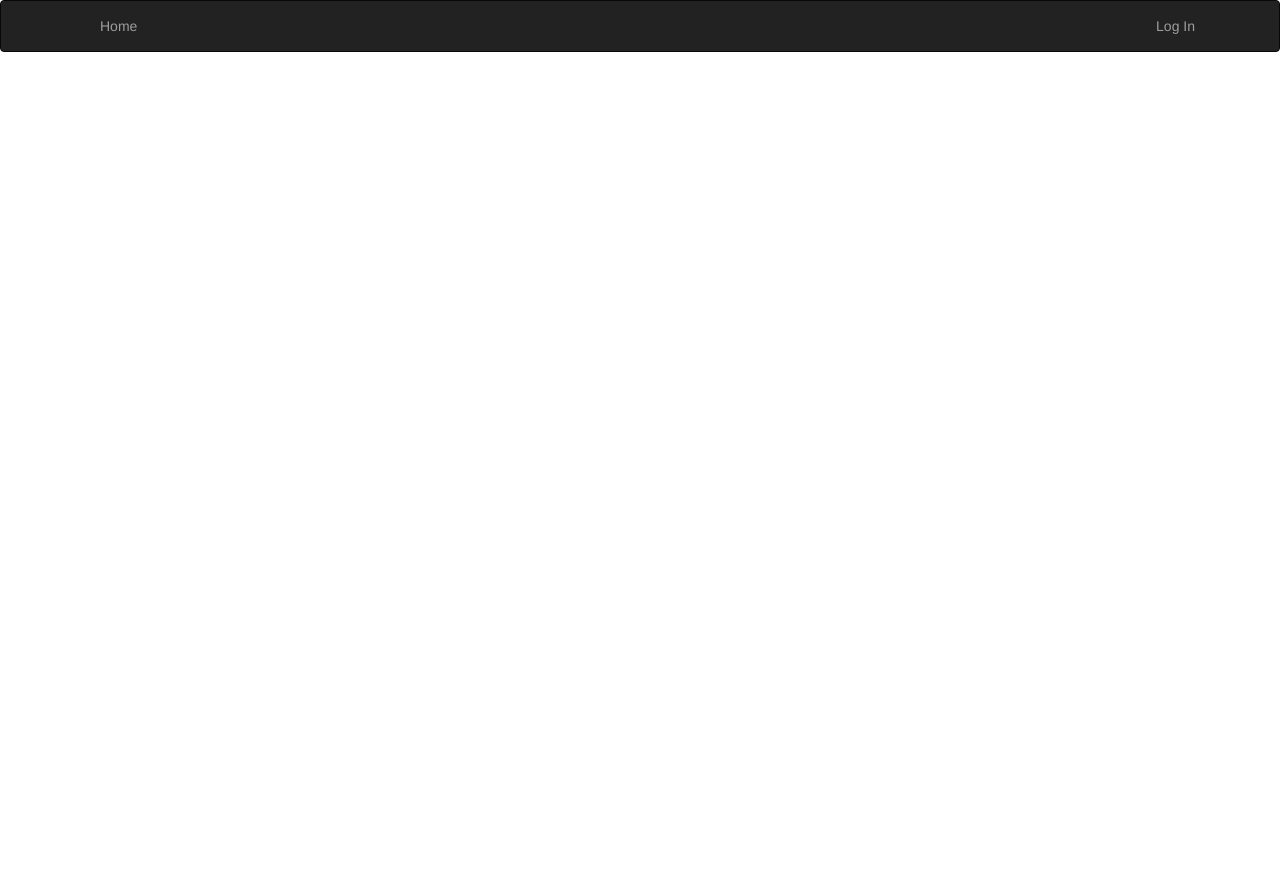
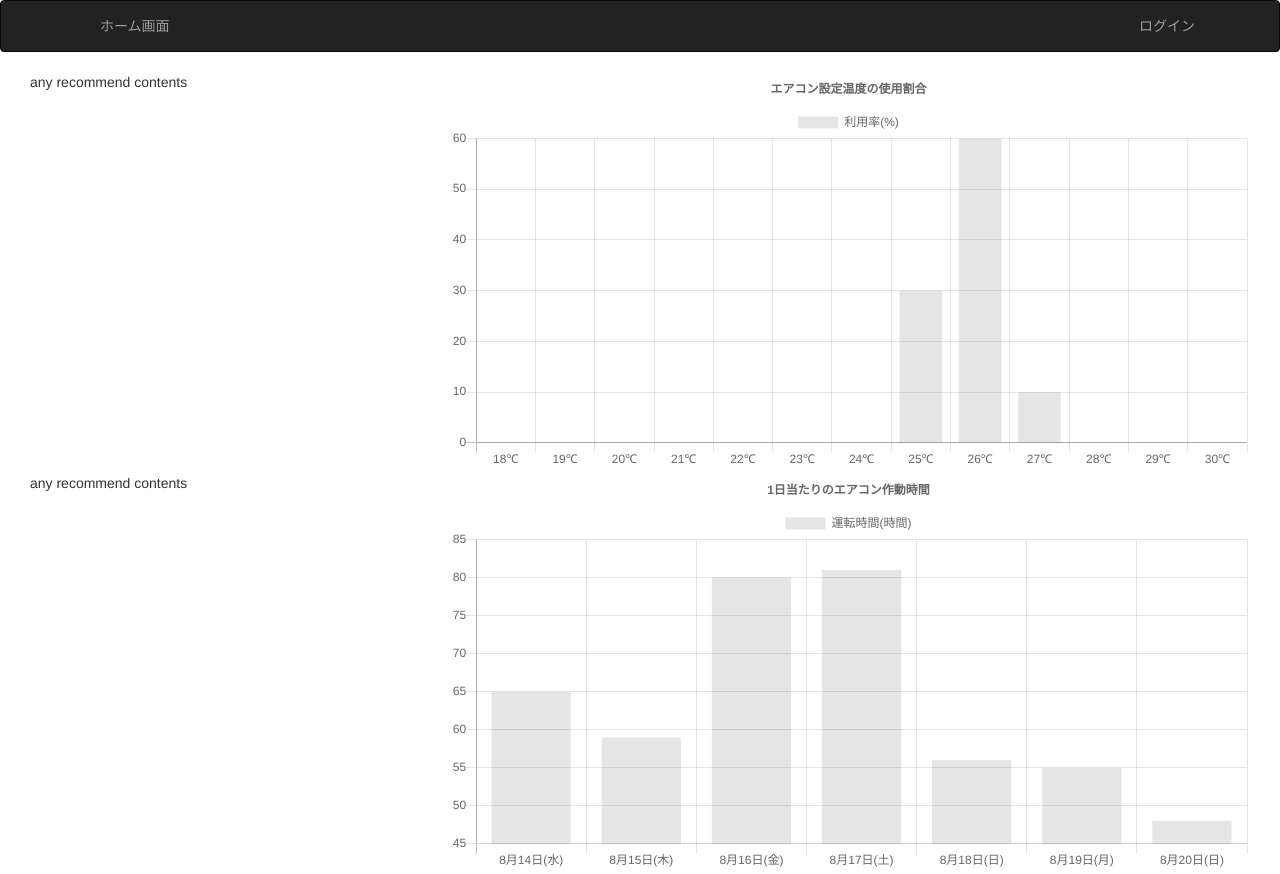
Before and after one commit to momotaro98/HEMS_Recommedation_Page, a Flask app: page / in a window 1280 px wide. Before the commit the page ends 800 px from the top, so only its background shows below. Run offline with Flask 2, Linux system fonts and the light colour scheme; some libraries are stand-ins or nearby versions.

Commit message:
add basic design?

```diff
--- a/app/static/css/default.css
+++ b/app/static/css/default.css
@@ -2,23 +2,3 @@
     background-color: #fff;
     border-radius: 15px;
 }
-
-.col-md-4{
-    background-color: #fff;
-    padding-top: 15px;
-    padding-bottom: 15px;
-    border-radius: 15px;
-    margin: 0 auto;
-}
-
-#org_container {
-     min-height: 100%;
-     height: 100%;
-     width: 95%;
-     margin: 0 auto;
-     overflow: hidden;
-     background-color: #ddd;
-     border-radius: 15px;
-     padding: 0 10px;
-     box-shadow: 0 0 3px rgba(0,0,0,0.5);
- }
--- /dev/null
+++ b/app/static/js/graphs.js
@@ -0,0 +1,63 @@
+(function(){
+	// 設定温度
+	var settemp_data_out = {
+	  labels: settemp_lables,
+	  datasets: [
+		{
+		  label: '利用率(%)',
+		  hoverBackgroundColor: "rgba(255,99,132,0.3)",
+		  data: settemp_data,
+		}
+	  ]
+	};
+
+	//「オプション設定」
+	var options = {
+	  title: {
+		display: true,
+		text: 'エアコン設定温度の使用割合'
+	  }
+	};
+
+	var canvas = document.getElementById('settemp');
+	var chart = new Chart(canvas, {
+
+	  type: 'bar',  //グラフの種類
+	  data: settemp_data_out,  //表示するデータ
+	  options: options  //オプション設定
+
+	});
+}());
+
+
+(function(){
+	// 運転時間合計
+	var totaltime_data_out = {
+	  labels: time_lables,
+	  datasets: [
+		{
+		  label: '運転時間(時間)',
+		  hoverBackgroundColor: "rgba(255,99,132,0.3)",
+		  data: totaltime_data,
+		}
+	  ]
+	};
+
+	//「オプション設定」
+	var options = {
+	  title: {
+		display: true,
+		text: '1日当たりのエアコン作動時間'
+	  }
+	};
+
+	var canvas = document.getElementById('totaltime');
+	var chart = new Chart(canvas, {
+
+	  type: 'bar',  //グラフの種類
+	  data: totaltime_data_out,  //表示するデータ
+	  options: options  //オプション設定
+
+	});
+
+}());
--- a/app/templates/index.html
+++ b/app/templates/index.html
@@ -1,4 +1,48 @@
 {% extends "layout.html" %}
 
 {% block page_content %}
+
+<!--
+<canvas id="stage"></canvas>
+-->
+
+<div class="container-fluid">
+	<div class="row-fluid">
+		<div class="col-md-4">
+			<div class="recommend">
+				any recommend contents
+			</div><!-- .recommend -->
+		</div><!-- .col -->
+		<div class="col-md-8 graph">
+			<canvas id="settemp"></canvas>
+		</div><!-- .col -->
+	</div><!-- .row -->
+</div><!-- .container -->
+
+<div class="container-fluid">
+	<div class="row-fluid">
+		<div class="col-md-4">
+			<div class="recommend">
+				any recommend contents
+			</div><!-- .recommend -->
+		</div><!-- .col -->
+		<div class="col-md-8 graph">
+			<canvas id="totaltime"></canvas>
+		</div><!-- .col -->
+	</div><!-- .row -->
+</div><!-- .container -->
+
+{% block scripts %}
+{{ super() }}
+<script src="https://cdnjs.cloudflare.com/ajax/libs/Chart.js/2.2.2/Chart.min.js"></script>
+<script>
+	var settemp_lables = ["18℃", "19℃", "20℃", "21℃", "22℃", "23℃", "24℃", "25℃", "26℃", "27℃", "28℃", "29℃", "30℃"];
+    var settemp_data = [0, 0, 0, 0, 0, 0, 0, 30, 60, 10, 0, 0, 0];
+
+	var time_lables = ["8月14日(水)", "8月15日(木)", "8月16日(金)", "8月17日(土)", "8月18日(日)", "8月19日(月)", "8月20日(日)"];
+    var totaltime_data = [65, 59, 80, 81, 56, 55, 48];
+</script>
+<script src="/static/js/graphs.js"></script>
 {% endblock %}
+
+{% endblock %}
--- a/app/templates/layout.html
+++ b/app/templates/layout.html
@@ -22,13 +22,13 @@
         </div>
         <div class="navbar-collapse collapse">
             <ul class="nav navbar-nav">
-                <li><a href="{{ url_for('main.index') }}">Home</a></li>
+                <li><a href="{{ url_for('main.index') }}">ホーム画面</a></li>
             </ul>
             <ul class="nav navbar-nav navbar-right">
                 {% if current_user.is_authenticated %}
-                <li><a href="{{ url_for('auth.logout') }}">Log Out</a></li>
+                <li><a href="{{ url_for('auth.logout') }}">ログアウト</a></li>
                 {% else %}
-                <li><a href="{{ url_for('auth.login') }}">Log In</a></li>
+                <li><a href="{{ url_for('auth.login') }}">ログイン</a></li>
                 {% endif %}
             </ul>
         </div>
```
